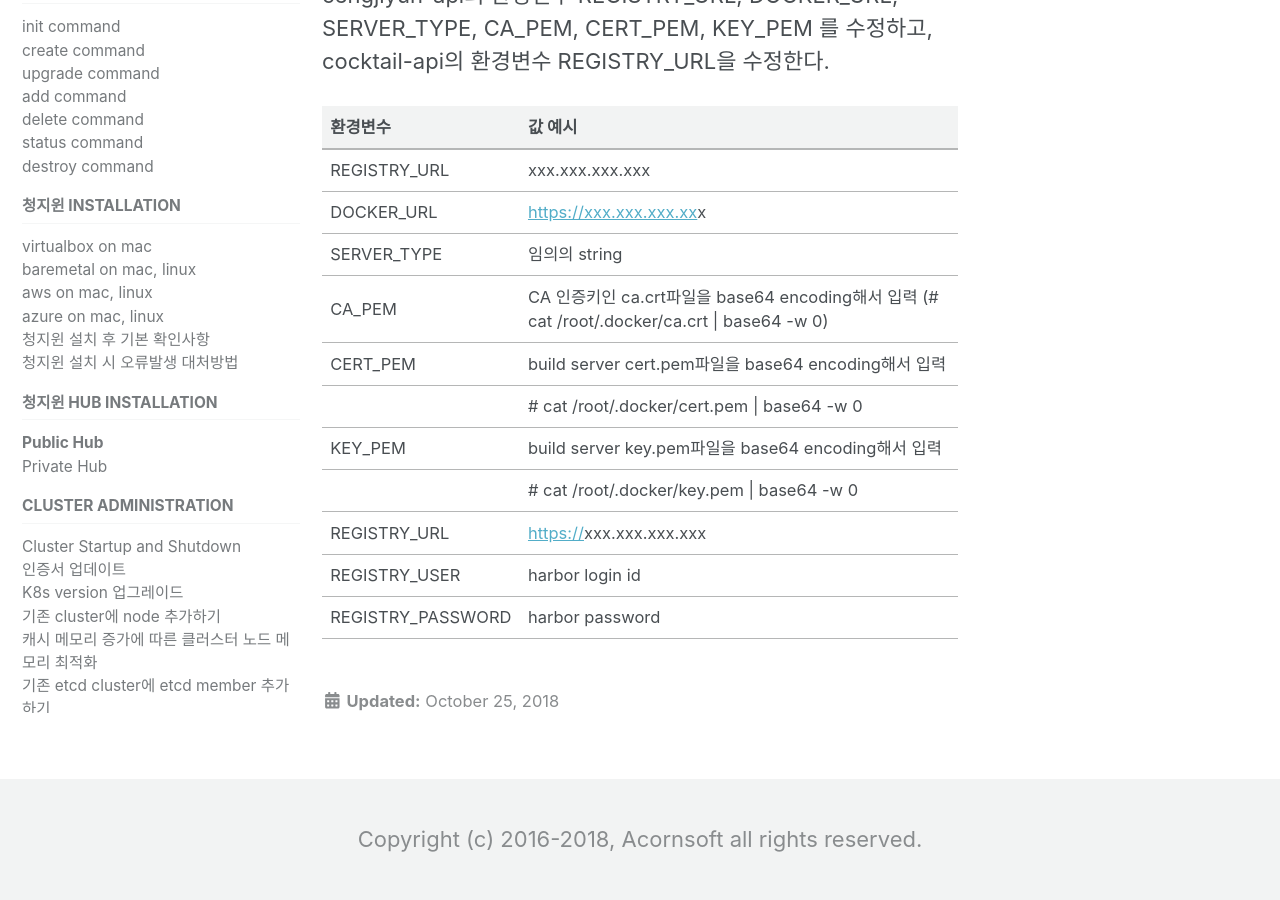
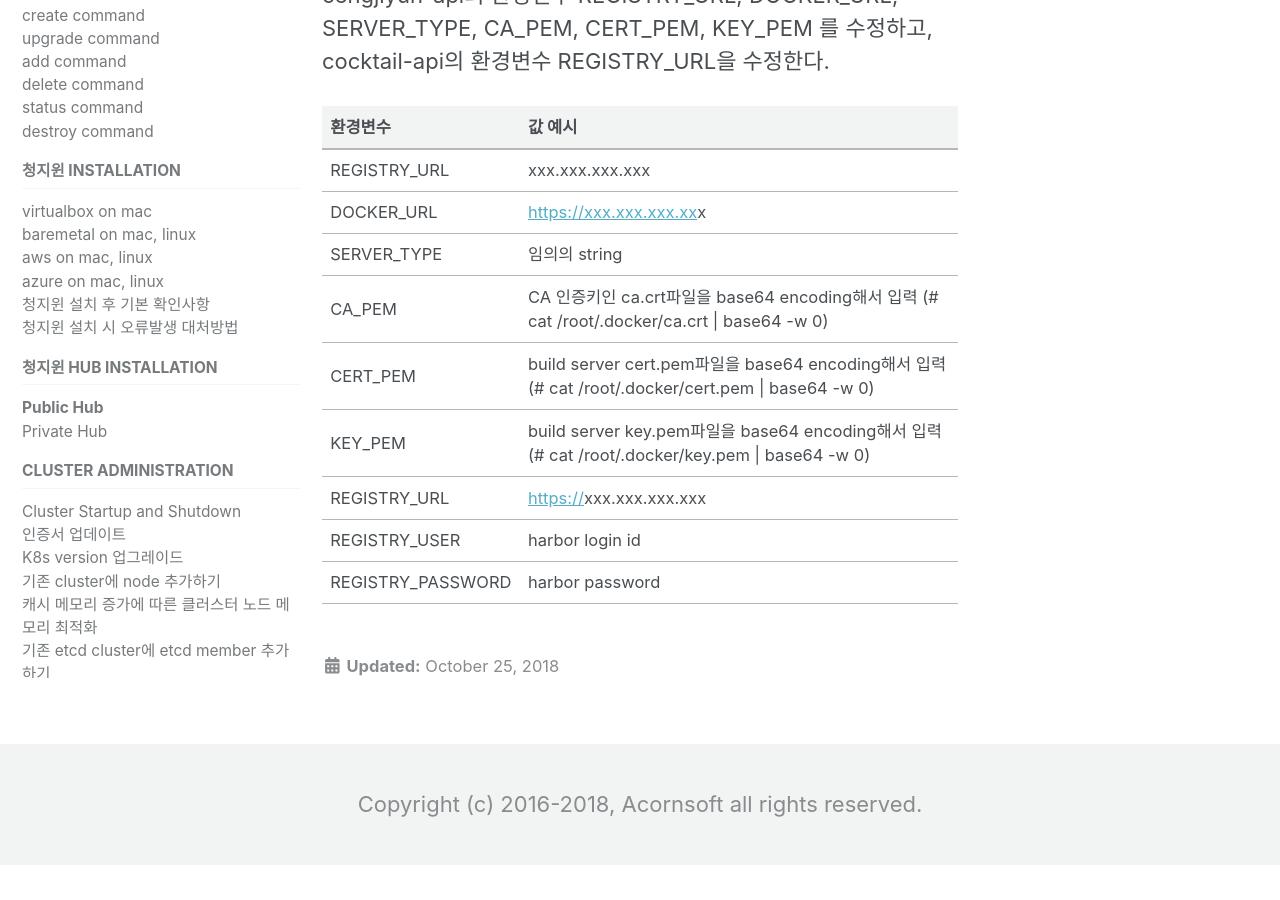
Before and after one commit to acornapps/cube-3-0-manual, a Jekyll site: the page built from _docs/3.1-hub-public.md, in a window 1280 px wide and 900 px high, scrolled down 4590 px. Built offline with Jekyll 4.4.1, drawn with Linux system fonts in a browser that asks for light colours; cached includes are drawn as plain includes; nearby versions of some CDN libraries; after the commit the page ends 5455 px from its top, so only the background shows below that.

Commit message:
harbor 문서 수정함.

```diff
--- a/_docs/3.1-hub-public.md
+++ b/_docs/3.1-hub-public.md
@@ -171,10 +171,8 @@ cengjiyun-api의 환경변수 REGISTRY_URL, DOCKER_URL, SERVER_TYPE, CA_PEM, CER
 | DOCKER_URL | [https://xxx.xxx.xxx.xx](https://172.10.1.1)x |
 | SERVER_TYPE | 임의의 string |
 | CA_PEM | CA 인증키인 ca.crt파일을 base64 encoding해서 입력 (# cat /root/.docker/ca.crt &#124; base64 -w 0) |
-| CERT_PEM | build server cert.pem파일을 base64 encoding해서 입력 |
-| | # cat /root/.docker/cert.pem &#124; base64 -w 0 |
-| KEY_PEM | build server key.pem파일을 base64 encoding해서 입력 |
-| | # cat /root/.docker/key.pem &#124; base64 -w 0 |
+| CERT_PEM | build server cert.pem파일을 base64 encoding해서 입력 (# cat /root/.docker/cert.pem &#124; base64 -w 0) |
+| KEY_PEM | build server key.pem파일을 base64 encoding해서 입력 (# cat /root/.docker/key.pem &#124; base64 -w 0) |
 | REGISTRY_URL | [https://](https://172.10.1.1)xxx.xxx.xxx.xxx |
 | REGISTRY_USER | harbor login id |
 | REGISTRY_PASSWORD | harbor password |
```
